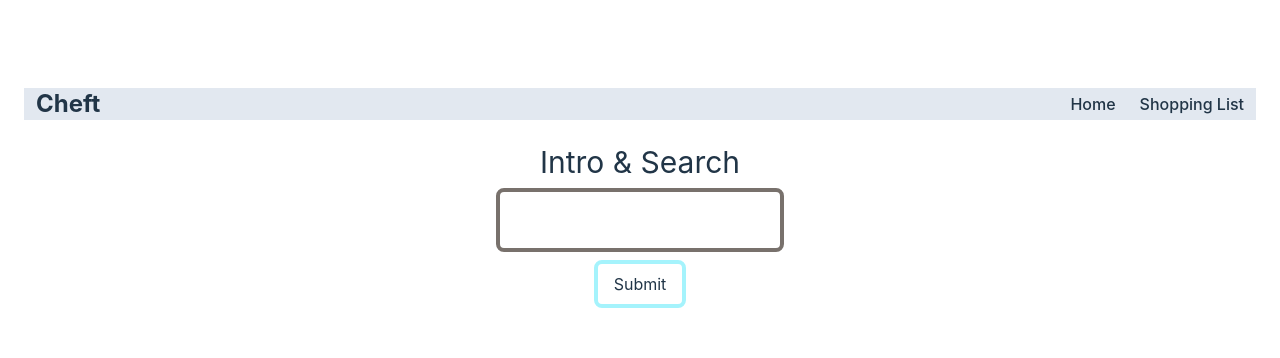
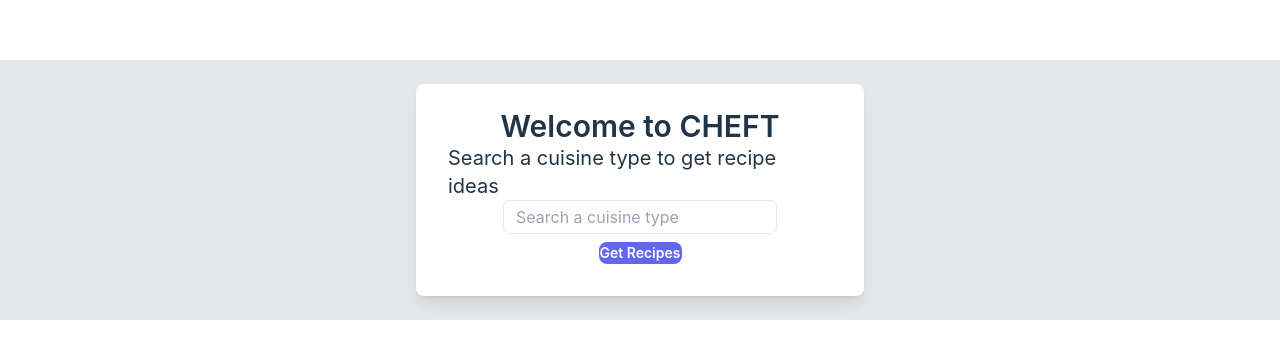
Before and after one commit to 13blockn/personal-cheft-gpt, a React (Vite) app: page / in a window 1280 px wide. Shown: the part 210-568 px from the top of the page. Built offline with nearby package versions, Linux system fonts and the light colour scheme.

Commit message:
Card and content styling

```diff
--- a/src/client/App.css
+++ b/src/client/App.css
@@ -2,6 +2,11 @@
 @tailwind components;
 @tailwind utilities;
 
+@layer utilities {
+  .w-448 {
+    width: 448px;
+  }
+}
 
 .logo {
   height: 6em;
--- a/src/client/App.tsx
+++ b/src/client/App.tsx
@@ -8,32 +8,30 @@ function App() {
   const [message, setMessage] = useState('');
   const [input, setInput] = useState('');
 
+  // Justify items stretch not working yet FYI
   return (
-    <div className="w-full">
+    <div className="w-full flex flex-col bg-gray-200 items-center justify-center">
 
-      <TopMenu />
-      {/* <div>
-        <a href="https://vitejs.dev" target="_blank">
-          <img src="/vite.svg" className="logo" alt="Vite logo" />
-        </a>
-        <a href="https://reactjs.org" target="_blank">
-          <img src={reactLogo} className="logo react" alt="React logo" />
-        </a>
-      </div> */}
-      <div className="flex flex-col items-center w-full">
-        <div className='text-3xl'>Intro & Search</div>
-        <input className='border-4 rounded-lg border-stone-500 p-4 mt-2' type="text" value={input} onChange={(event: React.ChangeEvent<HTMLInputElement>) => setInput(event?.target.value)} />
-        <button className='hover:bg-cyan-200 py-2 px-4 my-2 border-4 border-cyan-200' onClick={async () => await fetchGeneratedNames(input, setMessage)}>
-          Submit
+      {/* <TopMenu /> */}
+      <div className="flex flex-col items-center bg-white rounded-lg shadow-lg p-6 my-6 w-448 max-w-md">
+        <span className='text-3xl font-semibold'>Welcome to CHEFT</span>
+        <span className='text-xl px-2'>Search a cuisine type to get recipe ideas</span>
+        <input className='rounded-md py-1 px-3 border border-gray-200' type="text" placeholder="Search a cuisine type" value={input} onChange={
+          (event: React.ChangeEvent<HTMLInputElement>) => setInput(event?.target.value)
+        } />
+        <button className='text-sm font-semibold m-2 rounded-lg bg-indigo-500 text-white' onClick={async () => await fetchGeneratedNames(input, setMessage)}>
+          Get Recipes
         </button>
-        <div className="card">
-          {message ?
-            <div className='max-w-sm text-left gptResponse'>
-              {message}
-            </div> :
-            <p />}
+      </div>
+      {message ?
+      <div className="flex flex-col bg-white rounded-lg shadow-lg p-6 mb-6 w-448 max-w-md">
+        <span className='text-xl font-semibold'> Recipes </span>
+        <span className='font-light'> Here are a few recipes based on "{input}" </span>
+        <div className='max-w-sm text-left gptResponse'>
+          {message}
         </div>
-      </div>
+      </div> :
+      <p/>}
     </div>
   );
 }
--- a/src/client/TopMenu.tsx
+++ b/src/client/TopMenu.tsx
@@ -2,8 +2,9 @@ import React from "react";
 // import { Link } from "react-router-dom"; //TODO: add routing
 
 function TopMenu() {
+    // TODO untangle nav pieces so logo can be centered while line items are right aligned
     return (
-<nav className="flex justify-between items-center bg-slate-200 m-6">
+<nav className="flex justify-between items-center my-6">
   <div className="flex items-center ml-3">
     <span className="text-2xl font-bold">Cheft</span>
   </div>
```
